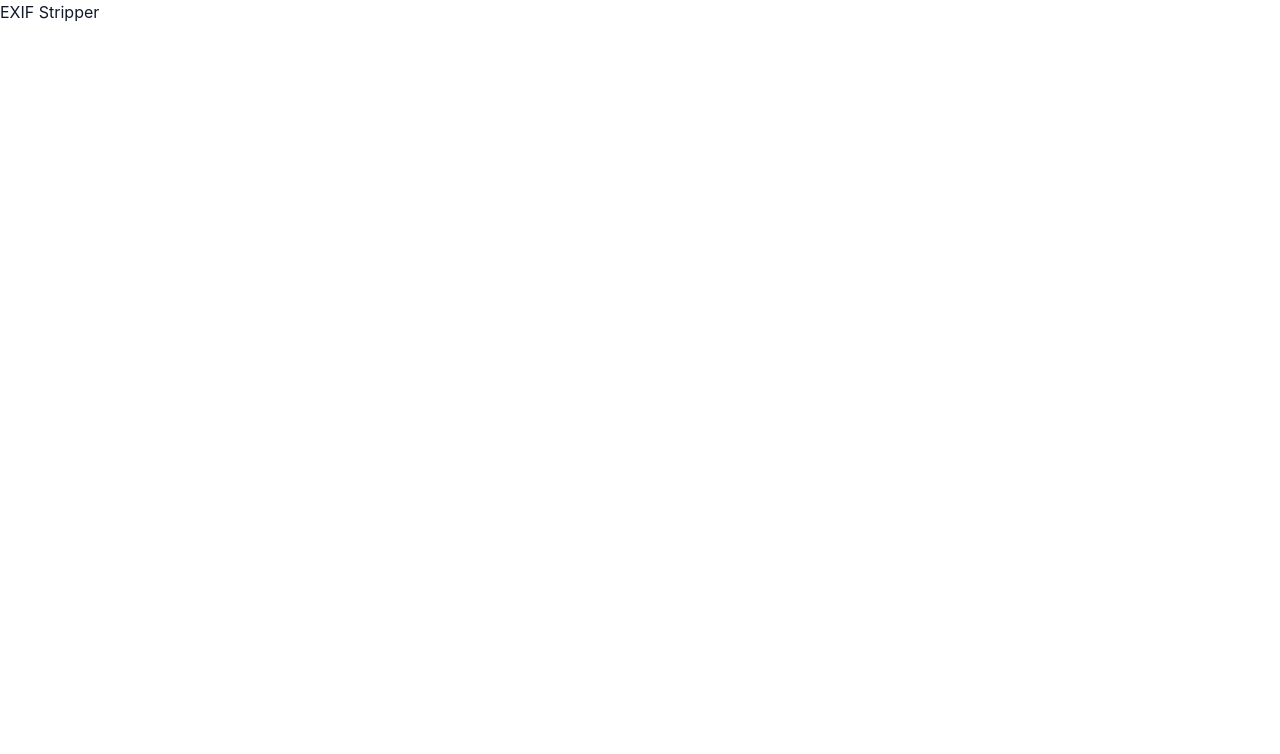
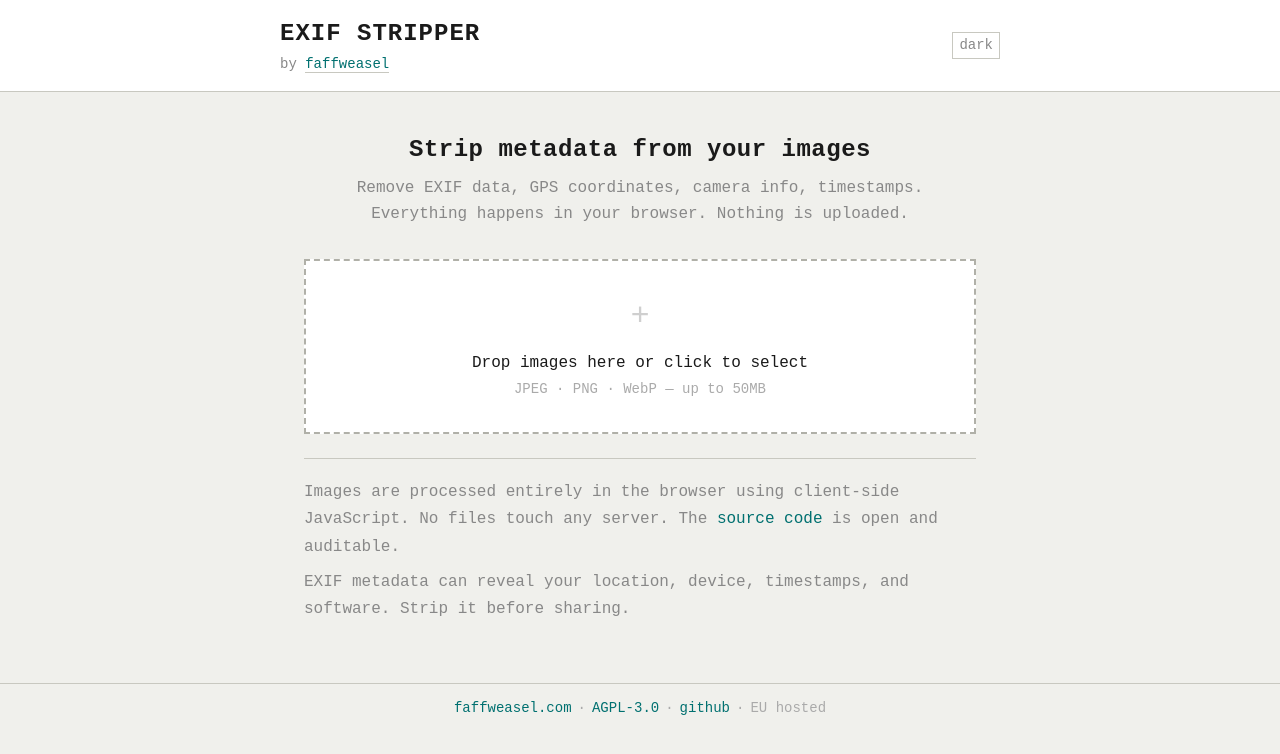
Before and after one commit to faffweasel/exif-stripper, a React (Vite) app: page / in a window 1280 px wide. Shown: the top 754 px of the page. Built offline with nearby package versions, Linux system fonts and the light colour scheme.

Commit message:
Add PrivacyNotice, assemble App layout

```diff
--- a/src/App.tsx
+++ b/src/App.tsx
@@ -1,9 +1,116 @@
-function App() {
+import { useState } from 'react';
+import { DropZone } from './components/DropZone';
+import { PrivacyNotice } from './components/PrivacyNotice';
+
+const FONT = '"Courier New", Courier, monospace';
+
+export default function App() {
+  const [isDark, setIsDark] = useState(false);
+
+  const bg = isDark ? '#111111' : '#f0f0ec';
+  const surface = isDark ? '#1a1a1a' : '#ffffff';
+  const text = isDark ? '#c8c8c0' : '#1a1a1a';
+  const muted = isDark ? '#999999' : '#888888';
+  const faint = isDark ? '#808080' : '#aaaaaa';
+  const teal = isDark ? '#00a3a3' : '#007070';
+  const border = isDark ? '#2a2a2a' : '#c8c8c0';
+
   return (
-    <main className="min-h-screen bg-white text-gray-900">
-      <h1>EXIF Stripper</h1>
-    </main>
+    <div style={{ background: bg, minHeight: '100vh', fontFamily: FONT, color: text }}>
+      <header
+        style={{
+          background: surface,
+          borderBottom: `1px solid ${border}`,
+          padding: '16px 24px',
+        }}
+      >
+        <div
+          style={{
+            maxWidth: 720,
+            margin: '0 auto',
+            display: 'flex',
+            justifyContent: 'space-between',
+            alignItems: 'center',
+          }}
+        >
+          <div>
+            <div style={{ fontSize: 24, fontWeight: 'bold', letterSpacing: 1 }}>EXIF STRIPPER</div>
+            <div style={{ fontSize: 14, color: muted, marginTop: 2 }}>
+              by{' '}
+              <a
+                href="https://faffweasel.com"
+                style={{ color: teal, textDecoration: 'none', borderBottom: `1px solid ${border}` }}
+              >
+                faffweasel
+              </a>
+            </div>
+          </div>
+
+          <button
+              type="button"
+              onClick={() => setIsDark((d) => !d)}
+              style={{
+                color: muted,
+                border: `1px solid ${border}`,
+                padding: '2px 6px',
+                fontSize: 14,
+                background: 'transparent',
+                cursor: 'pointer',
+                fontFamily: FONT,
+              }}
+            >
+              {isDark ? 'light' : 'dark'}
+            </button>
+        </div>
+      </header>
+
+      <main style={{ maxWidth: 720, margin: '0 auto', padding: '40px 24px 60px' }}>
+        <div style={{ textAlign: 'center', marginBottom: 32 }}>
+          <h1
+            style={{ fontSize: 24, fontWeight: 'bold', margin: '0 0 8px 0', letterSpacing: 0.5 }}
+          >
+            Strip metadata from your images
+          </h1>
+          <p style={{ fontSize: 16, color: muted, margin: 0, lineHeight: 1.6 }}>
+            Remove EXIF data, GPS coordinates, camera info, timestamps.
+            <br />
+            Everything happens in your browser. Nothing is uploaded.
+          </p>
+        </div>
+
+        <DropZone isDark={isDark} />
+        <PrivacyNotice isDark={isDark} />
+      </main>
+
+      <footer
+        style={{
+          borderTop: `1px solid ${border}`,
+          padding: '14px 24px',
+          fontSize: 14,
+          color: faint,
+          textAlign: 'center',
+        }}
+      >
+        <a href="https://faffweasel.com" style={{ color: teal, textDecoration: 'none' }}>
+          faffweasel.com
+        </a>
+        <span style={{ margin: '0 6px' }}>·</span>
+        <a
+          href="https://github.com/faffweasel/exif-stripper/blob/main/LICENCE"
+          style={{ color: teal, textDecoration: 'none' }}
+        >
+          AGPL-3.0
+        </a>
+        <span style={{ margin: '0 6px' }}>·</span>
+        <a
+          href="https://github.com/faffweasel/exif-stripper"
+          style={{ color: teal, textDecoration: 'none' }}
+        >
+          github
+        </a>
+        <span style={{ margin: '0 6px' }}>·</span>
+        <span>EU hosted</span>
+      </footer>
+    </div>
   );
 }
-
-export default App;
--- a/src/components/DropZone.tsx
+++ b/src/components/DropZone.tsx
@@ -31,9 +31,9 @@ export function DropZone({ isDark }: Props) {
   const dragCount = useRef(0); // counter to avoid flicker when cursor moves over child elements
   const inputRef = useRef<HTMLInputElement>(null);
 
-  const teal = isDark ? '#008080' : '#007070';
-  const muted = isDark ? '#666666' : '#888888';
-  const faint = isDark ? '#555555' : '#aaaaaa';
+  const teal = isDark ? '#00a3a3' : '#007070';
+  const muted = isDark ? '#999999' : '#888888';
+  const faint = isDark ? '#808080' : '#aaaaaa';
 
   function handleFile(file: File) {
     setUiState({ status: 'processing' });
@@ -122,45 +122,45 @@ export function DropZone({ isDark }: Props) {
           transition: 'border-color 0.15s ease, background-color 0.15s ease',
           fontFamily: '"Courier New", Courier, monospace',
         }}
-        className={`px-6 py-12 text-center mb-6 ${isClickable ? 'cursor-pointer' : 'cursor-default'}`}
+        className={`px-6 py-8 text-center mb-6 ${isClickable ? 'cursor-pointer' : 'cursor-default'}`}
       >
         {uiState.status === 'idle' && (
           <>
-            <div className="text-[28px] mb-2.5" style={{ opacity: 0.4, color: muted }}>+</div>
-            <div className="text-[13px] mb-1" style={{ color: isDark ? '#c8c8c0' : '#1a1a1a' }}>
+            <div className="text-[32px] mb-2.5" style={{ opacity: 0.4, color: muted }}>+</div>
+            <div className="text-[16px] mb-1" style={{ color: isDark ? '#c8c8c0' : '#1a1a1a' }}>
               Drop images here or click to select
             </div>
-            <div className="text-[11px]" style={{ color: faint }}>
+            <div className="text-[14px]" style={{ color: faint }}>
               JPEG · PNG · WebP — up to 50MB
             </div>
           </>
         )}
 
         {uiState.status === 'processing' && (
-          <div className="text-[13px]" style={{ color: muted }}>Processing...</div>
+          <div className="text-[16px]" style={{ color: muted }}>Processing...</div>
         )}
 
         {uiState.status === 'error' && (
           <>
-            <div className="text-[13px] mb-3" style={{ color: isDark ? '#c66666' : '#a44444' }}>
+            <div className="text-[16px] mb-3" style={{ color: isDark ? '#c66666' : '#a44444' }}>
               {uiState.message}
             </div>
-            <div className="text-[11px]" style={{ color: faint }}>Click to try another file</div>
+            <div className="text-[14px]" style={{ color: faint }}>Click to try another file</div>
           </>
         )}
 
         {uiState.status === 'done' && (
           <>
-            <div className="text-[13px] mb-4" style={{ color: isDark ? '#c8c8c0' : '#1a1a1a' }}>
+            <div className="text-[16px] mb-4" style={{ color: isDark ? '#c8c8c0' : '#1a1a1a' }}>
               <span style={{ color: teal }}>✓</span>{' '}
               {uiState.file.name}
               <span style={{ color: muted }}> ({formatBytes(uiState.file.size)})</span>
             </div>
 
-            <div className="flex gap-4 text-left text-[11px] max-w-[460px] mx-auto mb-4">
+            <div className="flex gap-4 text-left text-[14px] max-w-[460px] mx-auto mb-4">
               <div className="flex-1">
                 <div
-                  className="font-bold text-[10px] tracking-[1px] mb-1.5"
+                  className="font-bold text-[14px] tracking-[1px] mb-1.5"
                   style={{ color: isDark ? '#c66666' : '#a44444' }}
                 >
                   BEFORE (12 FIELDS)
@@ -185,7 +185,7 @@ export function DropZone({ isDark }: Props) {
 
               <div className="flex-1">
                 <div
-                  className="font-bold text-[10px] tracking-[1px] mb-1.5"
+                  className="font-bold text-[14px] tracking-[1px] mb-1.5"
                   style={{ color: teal }}
                 >
                   AFTER (0 FIELDS)
@@ -210,7 +210,7 @@ export function DropZone({ isDark }: Props) {
             <button
               type="button"
               onClick={handleDownload}
-              className="text-[12px] font-bold tracking-[0.5px] text-white px-6 py-2 cursor-pointer border-0"
+              className="text-[16px] font-bold tracking-[0.5px] text-white px-6 py-2 cursor-pointer border-0"
               style={{ background: teal }}
             >
               DOWNLOAD CLEAN IMAGE
@@ -219,7 +219,7 @@ export function DropZone({ isDark }: Props) {
               <button
                 type="button"
                 onClick={(e) => { e.stopPropagation(); setUiState({ status: 'idle' }); }}
-                className="text-[11px] cursor-pointer border-0 bg-transparent underline"
+                className="text-[14px] cursor-pointer border-0 bg-transparent underline"
                 style={{ color: teal }}
               >
                 Strip another image
--- /dev/null
+++ b/src/components/PrivacyNotice.tsx
@@ -0,0 +1,38 @@
+interface Props {
+  readonly isDark: boolean;
+}
+
+export function PrivacyNotice({ isDark }: Props) {
+  const muted = isDark ? '#999999' : '#888888';
+  const teal = isDark ? '#00a3a3' : '#007070';
+  const border = isDark ? '#2a2a2a' : '#c8c8c0';
+
+  return (
+    <div
+      style={{
+        fontFamily: '"Courier New", Courier, monospace',
+        fontSize: 16,
+        lineHeight: 1.7,
+        color: muted,
+        borderTop: `1px solid ${border}`,
+        paddingTop: 20,
+      }}
+    >
+      <p style={{ margin: '0 0 8px 0' }}>
+        Images are processed entirely in the browser using client-side JavaScript. No files touch
+        any server. The{' '}
+        <a
+          href="https://github.com/faffweasel/exif-stripper"
+          style={{ color: teal, textDecoration: 'none' }}
+        >
+          source code
+        </a>{' '}
+        is open and auditable.
+      </p>
+      <p style={{ margin: 0 }}>
+        EXIF metadata can reveal your location, device, timestamps, and software. Strip it before
+        sharing.
+      </p>
+    </div>
+  );
+}
```
Also changed, not shown: 1 other file (tests, documents, lock files or other folders).
